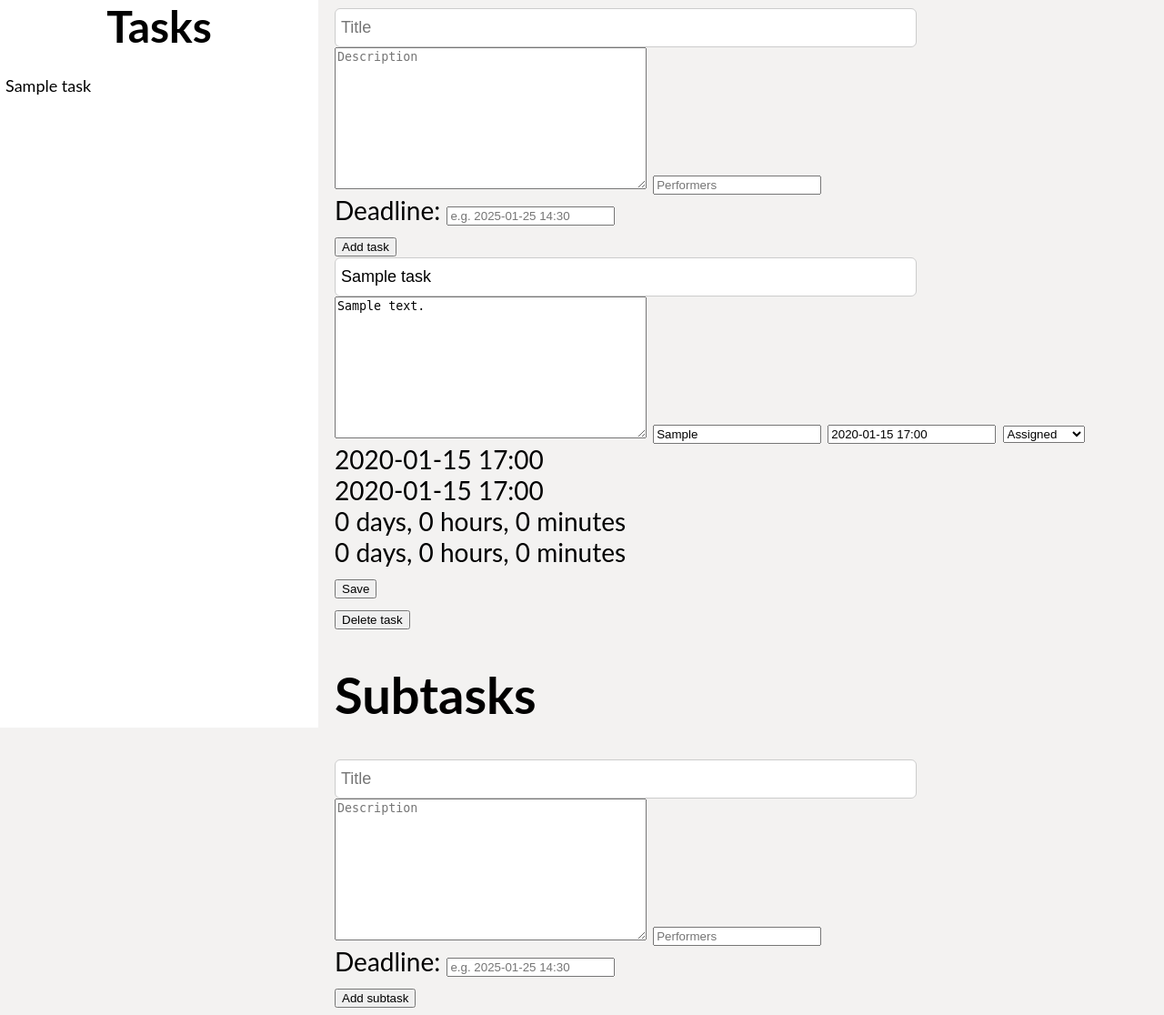
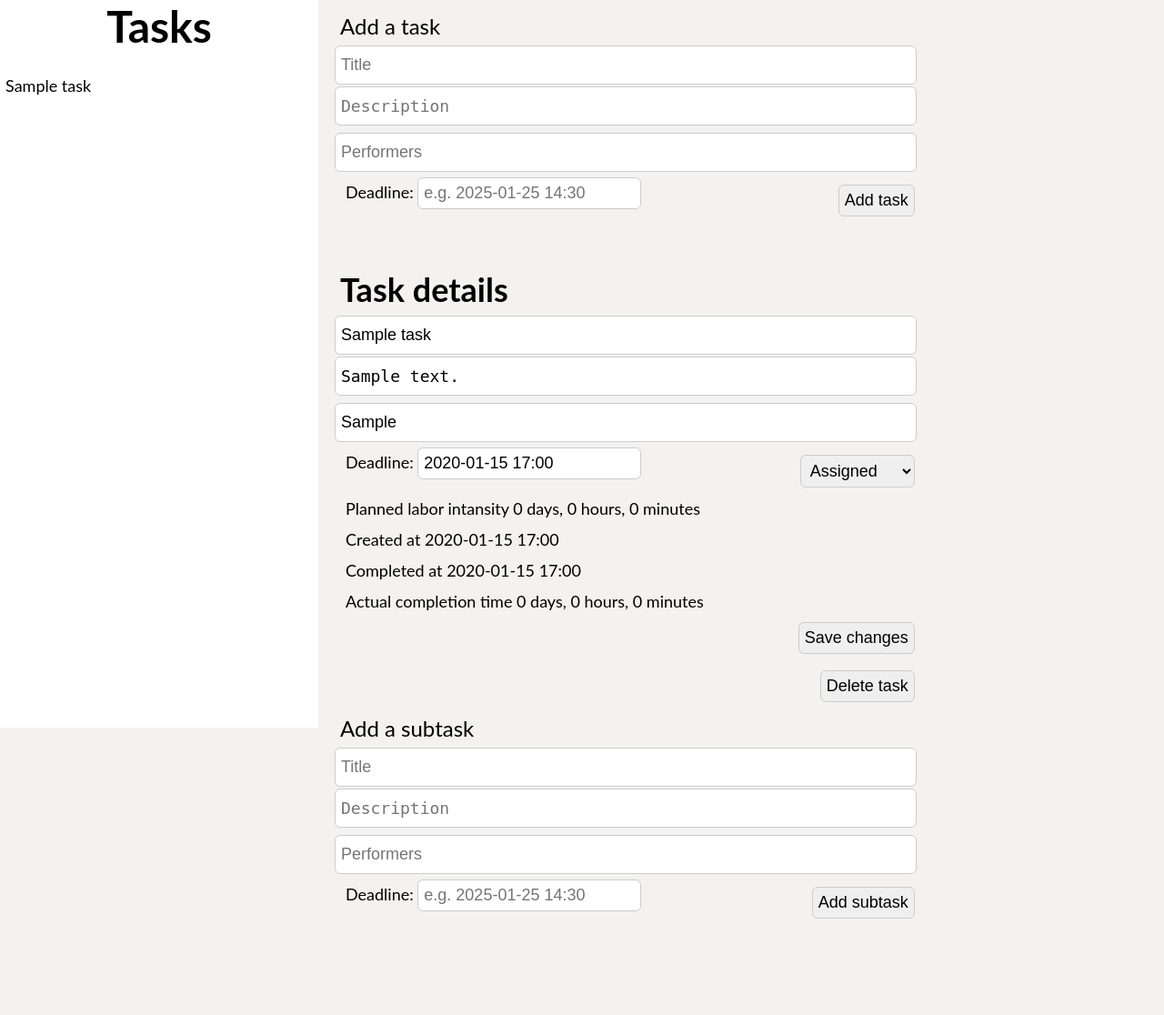
Before and after one commit to troshchiy/DMD_task_management_system, a Django app: page /tasks/1/ in a window 1280 px wide. Shown: the whole page at 91% size. After the commit the page ends 1010 px from the top, so only its background shows below. Run offline with Django 5.2, Linux system fonts and the light colour scheme; tables that the repository leaves empty hold one stand-in row (values such as "Sample post").

Commit message:
Add css styles

```diff
--- a/DMD_task_management_system/settings.py
+++ b/DMD_task_management_system/settings.py
@@ -25,7 +25,7 @@ SECRET_KEY = 'django-insecure-^vr5z0k6q*syedii66w4ssji@af%6w(_c#der5!)6y(i3+-#!t
 # SECURITY WARNING: don't run with debug turned on in production!
 DEBUG = True
 
-ALLOWED_HOSTS = ['0.0.0.0']
+ALLOWED_HOSTS = ['0.0.0.0', '127.0.0.1']
 
 
 # Application definition
--- a/functional_tests/test_task_creation.py
+++ b/functional_tests/test_task_creation.py
@@ -35,11 +35,8 @@ class TaskCreationTest(FunctionalTest):
             'Performers'
         )
 
-        deadline = self.get_new_task_element_by_id('deadline')
-        deadline_label = deadline.find_element(By.TAG_NAME, 'label')
-        self.assertEqual(deadline_label.text, 'Deadline:')
 
-        deadline_inputbox = deadline.find_element(By.ID, 'id_deadline')
+        deadline_inputbox = self.get_new_task_element_by_id('id_deadline')
         self.assertEqual(
             deadline_inputbox.get_attribute('placeholder'),
             'e.g. 2025-01-25 14:30'
--- a/functional_tests/test_task_editing.py
+++ b/functional_tests/test_task_editing.py
@@ -153,7 +153,7 @@ class TaskEditingTest(FunctionalTest):
 
         # Then User submit changes via "Save" button
         save_btn = task_detail.find_element(By.CLASS_NAME, 'submit-btn')
-        self.assertEqual(save_btn.get_attribute('value'), 'Save')
+        self.assertEqual(save_btn.get_attribute('value'), 'Save changes')
         save_btn.click()
 
         edited_task_planned_labor_intensity = (datetime.strptime(edit_data['deadline'], '%Y-%m-%d %H:%M')
--- a/tasks/forms.py
+++ b/tasks/forms.py
@@ -20,6 +20,8 @@ class TaskForm(forms.ModelForm):
             }),
             'description': forms.fields.Textarea(attrs={
                 'placeholder': 'Description',
+                'rows': 1,
+                'oninput': 'autoGrow(this)'
             }),
             'performers': forms.fields.TextInput(attrs={
                 'placeholder': 'Performers',
--- a/tasks/static/base.css
+++ b/tasks/static/base.css
@@ -20,44 +20,50 @@ body {
     text-align: center;
 }
 
-#sidebar ul {
-    padding: 10px 0;
-    overflow: auto;
-    white-space: nowrap;
-}
-
-#sidebar li {
-    padding: 0 6px;
-    font-size: 18px;
-    display: block;
-    cursor: pointer;
-}
-
-#sidebar li:hover {
-  background-color: #f5f5f5;
-}
-
-#tasks-list a {
-    text-decoration: none;
-    color: #111;
-}
-
 #content {
   margin-left: 350px; /* Same as the width of the sidebar */
   font-size: 28px; /* Increased text to enable scrolling */
   padding: 0px 10px;
 }
 
-#id_title {
-    width: 70%;
-    padding: 10px 6px;
+input, select {
     font-size: 18px;
+    padding: 6px;
     border-radius: 6px;
     border: 1px solid #ccc;
     transition: border-color ease-in-out .15s;
 }
 
-#id_title:focus {
+input:focus {
     border-color: #6f42c1;
     outline: 0;
 }
+
+select:hover {
+    background-color: #ccc;
+}
+
+.container {
+    display: inline-block;
+    width: 70%;
+    padding: 2px 12px;
+    font-size: 18px;
+}
+
+h3, h2, p {
+    font-size: 36px;
+    margin: 0;
+    padding: 6px;
+}
+
+h3 {
+    font-size: 28px;
+}
+
+p {
+    font-size: 24px;
+}
+
+textarea {
+    resize: none;
+}
--- /dev/null
+++ b/tasks/static/tasks/css/home.css
@@ -0,0 +1,66 @@
+#tasks-list {
+    padding: 10px 0;
+    overflow: auto;
+    white-space: nowrap;
+}
+
+#tasks-list li {
+    font-size: 18px;
+    cursor: pointer;
+}
+
+#tasks-list div:hover {
+  background-color: #f5f5f5;
+}
+
+#tasks-list span {
+    padding-left: 6px;
+}
+
+#tasks-list .nested {
+    padding: 0;
+}
+
+#tasks-list .nested span {
+    padding-left: 40px;
+}
+
+#id_title, #id_description, #id_performers {
+    width: 70%;
+    padding: 10px 6px;
+    margin: 1px 0;
+    font-size: 18px;
+    border-radius: 6px;
+    border: 1px solid #ccc;
+    transition: border-color ease-in-out .15s;
+}
+
+#id_title:focus, #id_description:focus, #id_performers:focus {
+    border-color: #6f42c1;
+    outline: 0;
+}
+
+#task-detail input:hover, #task-detail textarea:hover  {
+    background-color: #e6e4e3;
+}
+
+#task-detail input:focus, #task-detail textarea:focus  {
+    border-color: #ccc;
+}
+
+.deadline {
+    margin: auto;
+}
+
+.submit-btn, #id_status {
+    margin-top: 8px;
+    float: right;
+}
+
+#delete-task-btn {
+
+}
+
+#task-detail-container {
+    margin-top: 50px;
+}
--- a/tasks/static/tasks/scripts/task_detail.js
+++ b/tasks/static/tasks/scripts/home.js
@@ -1,4 +1,5 @@
 taskDetailContainer = document.querySelector('#task-detail-container');
+document.querySelectorAll("textarea").forEach(autoGrow);
 
 function getTaskDetail(tasksListItem) {
     const url = tasksListItem.dataset.url;
@@ -14,5 +15,12 @@ function getTaskDetail(tasksListItem) {
     .then(data => {
         taskDetailContainer.innerHTML = data['form'];
         window.history.replaceState(null, document.title, data['url']);
+        document.querySelectorAll("textarea").forEach(autoGrow);
     });
 }
+
+function autoGrow(element) {
+    element.style.height = "auto";
+    element.style.height = (element.scrollHeight-20)+"px";
+    console.log(element.scrollHeight);
+}
--- a/tasks/templates/base.html
+++ b/tasks/templates/base.html
@@ -1,8 +1,10 @@
+{% load static %}
 <!DOCTYPE html>
 <html>
 <head>
     <title>{% block title %}{% endblock %}</title>
-    <link href="/static/base.css" rel="stylesheet">
+    <link href="{% static 'base.css' %}" rel="stylesheet">
+    {% block head %}{% endblock %}
 </head>
 <body>
     <div id="sidebar">
--- a/tasks/templates/tasks/home.html
+++ b/tasks/templates/tasks/home.html
@@ -2,6 +2,8 @@
 {% load static %}
 
 {% block title %}Tasks{% endblock %}
+
+{% block head %}<link href="{% static 'tasks/css/home.css' %}" rel="stylesheet">{% endblock %}
 
 {% block sidebar %}
     <ul id="tasks-list">
@@ -13,21 +15,24 @@
 
 {% block content %}
     <form id="add-task" method="POST" action="{% url 'new_task' %}">
+        <p>Add a task</p>
         {% csrf_token %}
         {{ task_form.errors }}
         {{ task_form.title }}
         {{ task_form.description }}
         {{ task_form.performers }}
-        <div id="deadline">
-            <label for="id_deadline">{{ task_form.deadline.label }}:</label>
-            {{ task_form.deadline }}
+        <div class="container">
+            <span class="deadline">
+                <label for="id_deadline">{{ task_form.deadline.label }}:</label>
+                {{ task_form.deadline }}
+            </span>
+            <input type="submit" class="submit-btn" value="Add task">
         </div>
-        <input type="submit" class="submit-btn" value="Add task">
     </form>
     <div id="task-detail-container">
         {% if task_detail %}
             {% include 'tasks/task_detail.html' %}
         {% endif %}
     </div>
-    <script src="{% static 'tasks/scripts/task_detail.js' %}"></script>
+    <script src="{% static 'tasks/scripts/home.js' %}"></script>
 {% endblock %}
--- a/tasks/templates/tasks/task_detail.html
+++ b/tasks/templates/tasks/task_detail.html
@@ -1,40 +1,67 @@
+<h2>Task details</h2>
 <form id="task-detail" method="POST" action="{% url 'task_detail' task_detail.form.instance.id %}">
     {% csrf_token %}
     {{ task_detail.form.errors }}
     {{ task_detail.form.title }}
     {{ task_detail.form.description }}
     {{ task_detail.form.performers }}
+    <div class="container">
+        <span class="deadline">
+            <span>{{ task_detail.form.deadline.label }}:</span>
             {{ task_detail.form.deadline }}
+        </span>
         {{ task_detail.form.status }}
-    <div id="id_created_at">{{ task_detail.created_at }}</div>
+    </div>
+    <div class="container">
+        <span>Planned labor intansity </span>
+        <span id="id_planned_labor_intensity">{{ task_detail.form.instance.get_planned_labor_intensity }}</span>
+    </div>
+    <div class="container">
+        <span>Created at </span>
+        <span id="id_created_at">{{ task_detail.created_at }}</span>
+    </div>
         {% if task_detail.form.instance.completed_at %}
-        <div id="id_completed_at">{{ task_detail.form.instance.get_completed_at }}</div>
-        <div id="id_actual_completion_time">{{ task_detail.form.instance.get_actual_completion_time }}</div>
+            <div class="container">
+                <span>Completed at </span>
+                <span id="id_completed_at">{{ task_detail.form.instance.get_completed_at }}</span>
+            </div>
+            <div class="container">
+                <span>Actual completion time </span>
+                <span id="id_actual_completion_time">{{ task_detail.form.instance.get_actual_completion_time }}</span>
+            </div>
         {% endif %}
-    <div id="id_planned_labor_intensity">{{ task_detail.form.instance.get_planned_labor_intensity }}</div>
-    <input type="submit" class="submit-btn" value="Save">
+    <div class="container"><input type="submit" class="submit-btn" value="Save changes"></div>
 </form>
+<div class="container">
     <form id="delete-task" method="POST" action="{% url 'delete_task' task_detail.form.instance.id %}">
         {% csrf_token %}
-    <input name="delete" type="submit" id="delete-task-btn" value="Delete task">
+        <input name="delete" type="submit" id="delete-task-btn" class="submit-btn" value="Delete task">
     </form>
+</div>
 <div id="subtasks">
-    <h1>Subtasks</h1>
+    {% with task_detail.form.instance.task_set.all as subtasks %}
+        {% if subtasks %}
+            <h3>Subtasks</h3>
             <ul id="subtasks-list">
                 {% for task in task_detail.form.instance.task_set.all %}
                     {% include 'tasks/tree_view.html' %}
                 {% endfor %}
             </ul>
+        {% endif %}
+    {% endwith %}
 </div>
+<p>Add a subtask</p>
 <form id="add-subtask" method="POST" action="{% url 'new_subtask' task_detail.form.instance.id %}">
     {% csrf_token %}
     {{ subtask_form.errors }}
     {{ subtask_form.title }}
     {{ subtask_form.description }}
     {{ subtask_form.performers }}
-    <div id="deadline">
-        <label for="id_deadline">{{ subtask_form.deadline.label }}:</label>
+    <div class="container">
+        <span class="deadline">
+            <span>{{ subtask_form.deadline.label }}:</span>
             {{ subtask_form.deadline }}
+        </span>
+        <input type="submit" class="submit-btn" value="Add subtask">
     </div>
-    <input type="submit" class="submit-btn" value="Add subtask">
 </form>
--- a/tasks/templates/tasks/tree_view.html
+++ b/tasks/templates/tasks/tree_view.html
@@ -1,7 +1,7 @@
 <li>
-    <span class="task-title" data-url="{% url 'task_detail' task.id %}" onclick="getTaskDetail(this);">
-        {{ task.title }}
-    </span>
+    <div class="task-title" data-url="{% url 'task_detail' task.id %}" onclick="getTaskDetail(this);">
+        <span>{{ task.title }}</span>
+    </div>
     {% with task.task_set.all as subtasks %}
         {% if subtasks %}
             <ul class="nested">
```
Also changed, not shown: tasks/tests/test_views.py (+9 -9 lines), README.md. Lines whose indentation alone changed are shown as unchanged.
